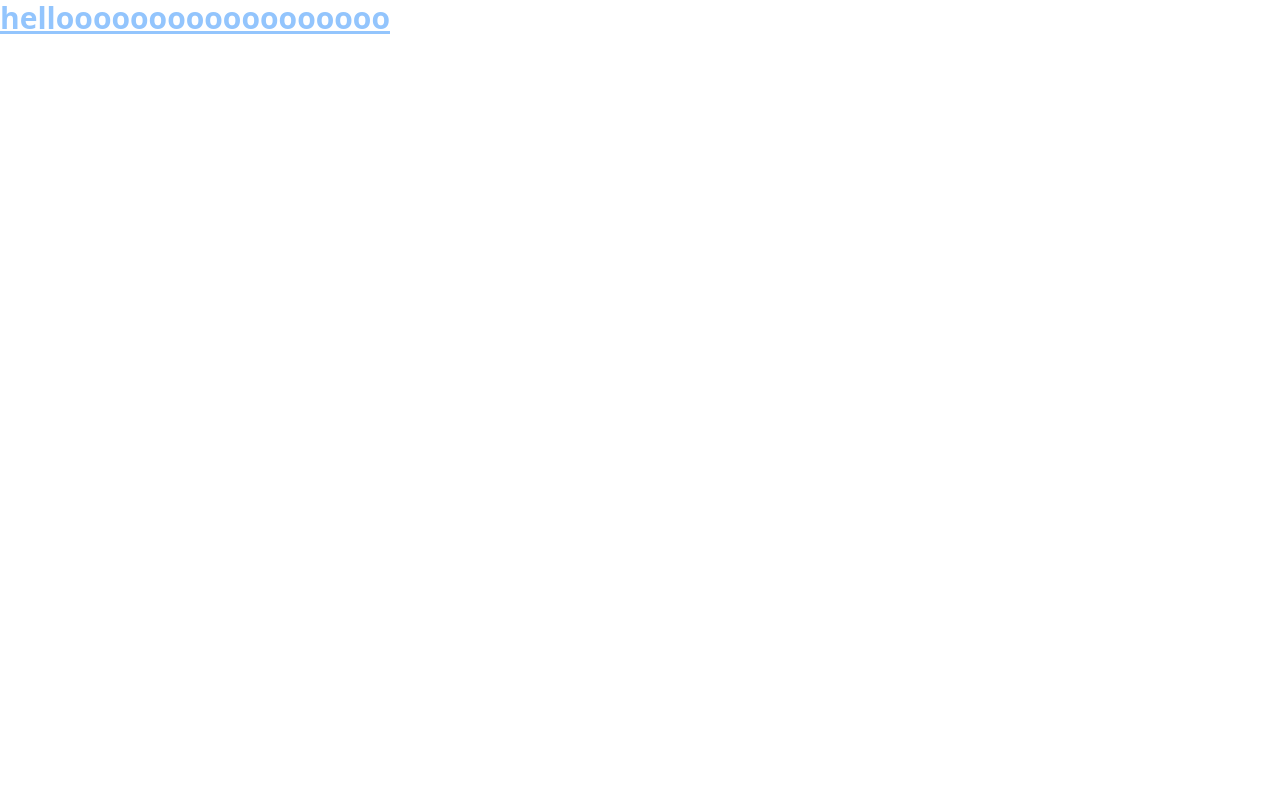
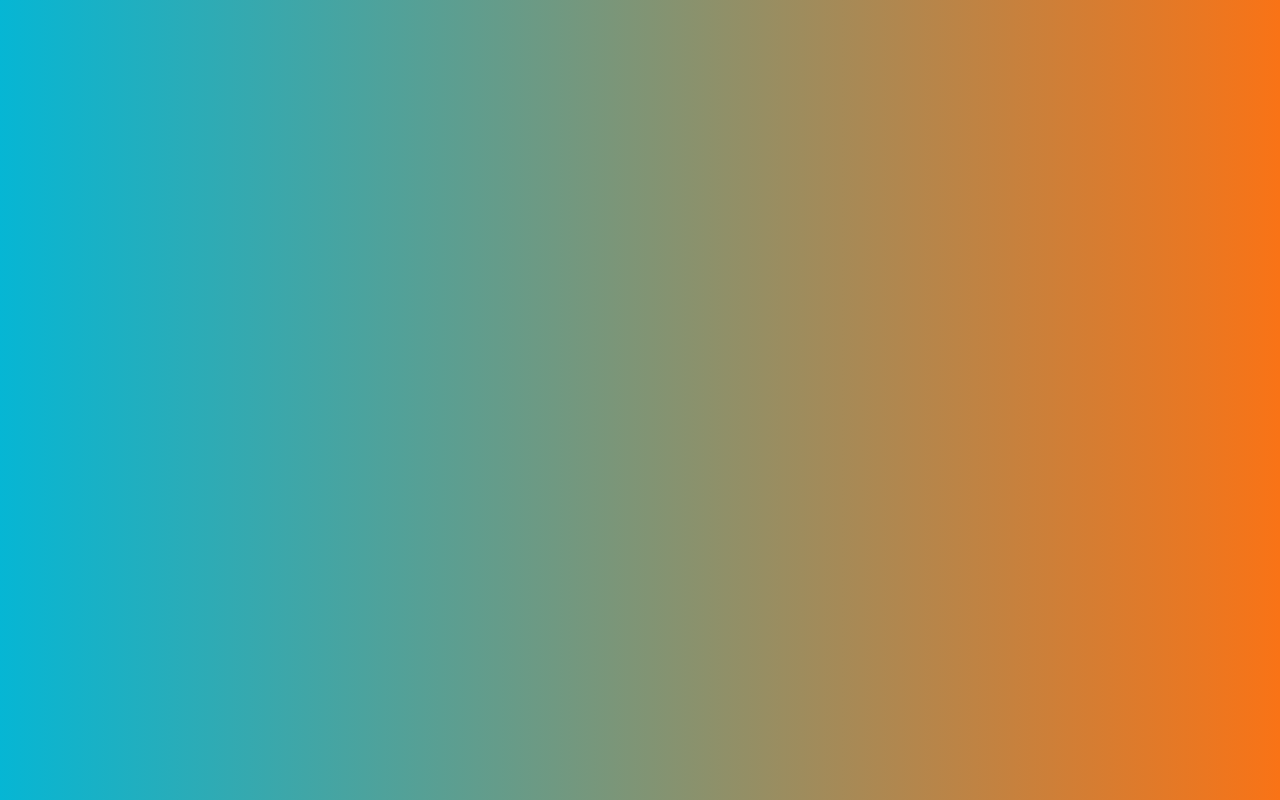
Before and after one commit to Obaayaa-1988/Vue-Form-Validation-and-Authentication, a Vue app: page / in a window 1280 px wide. Built offline with nearby package versions, Linux system fonts and the light colour scheme.

Commit message:
changed  background-color

```diff
--- a/src/App.vue
+++ b/src/App.vue
@@ -1,16 +1,17 @@
 <template>
-  <div>
-    <h1 class="text-blue-300 w-10 text-3xl font-bold underline">helloooooooooooooooooo</h1>
+  <div class=" bg-gradient-to-r from-cyan-500 to-orange-500 h-screen w-full">
+    <ValidateForm />
+
   </div>
 </template>
 
 <script>
-//  import ValidateForm from './components/ValidateForm.vue'
+ import ValidateForm from './components/ValidateForm.vue'
 
 export default {
   name: 'App',
   components: {
-    // ValidateForm
+    ValidateForm
   }
 }
 </script>
```
